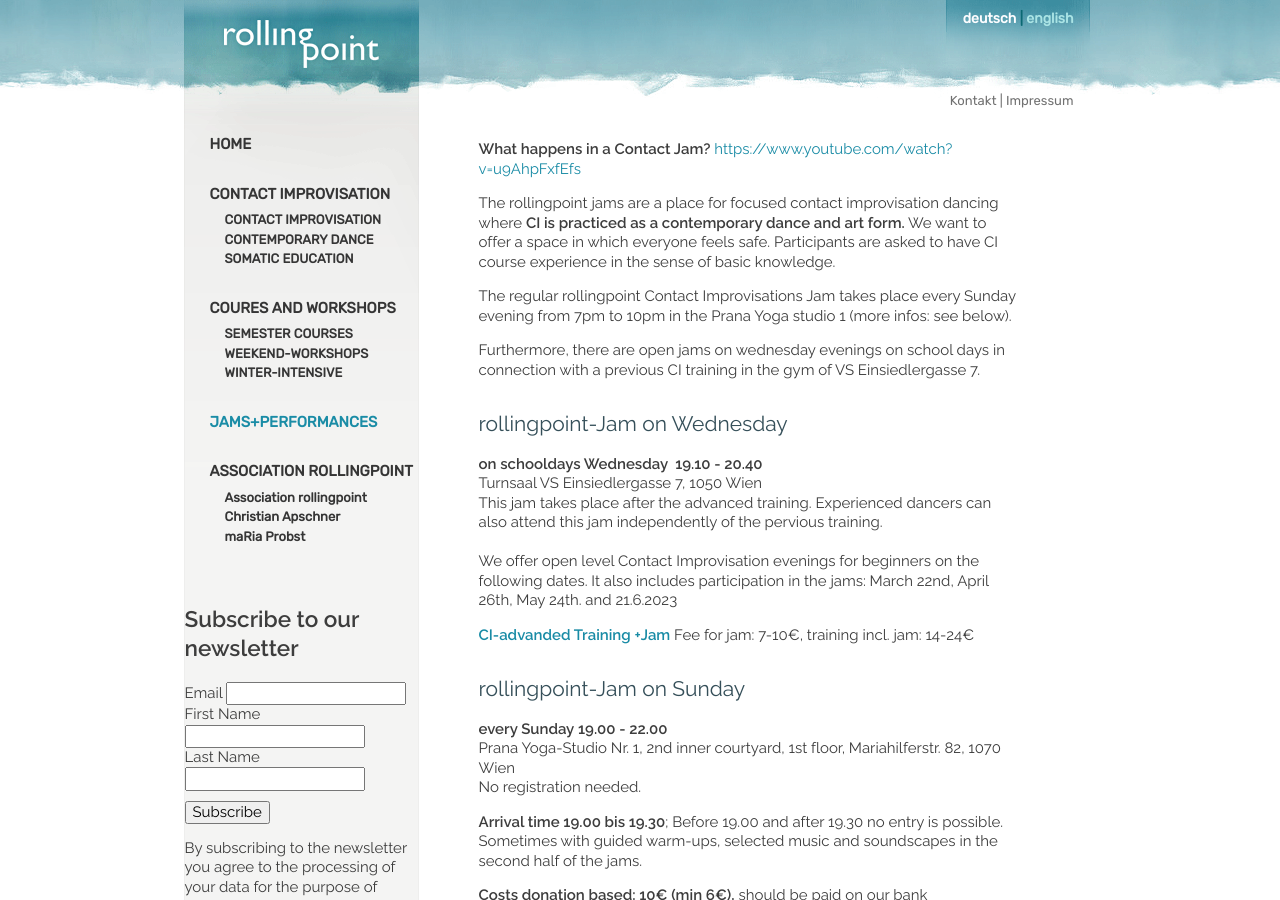
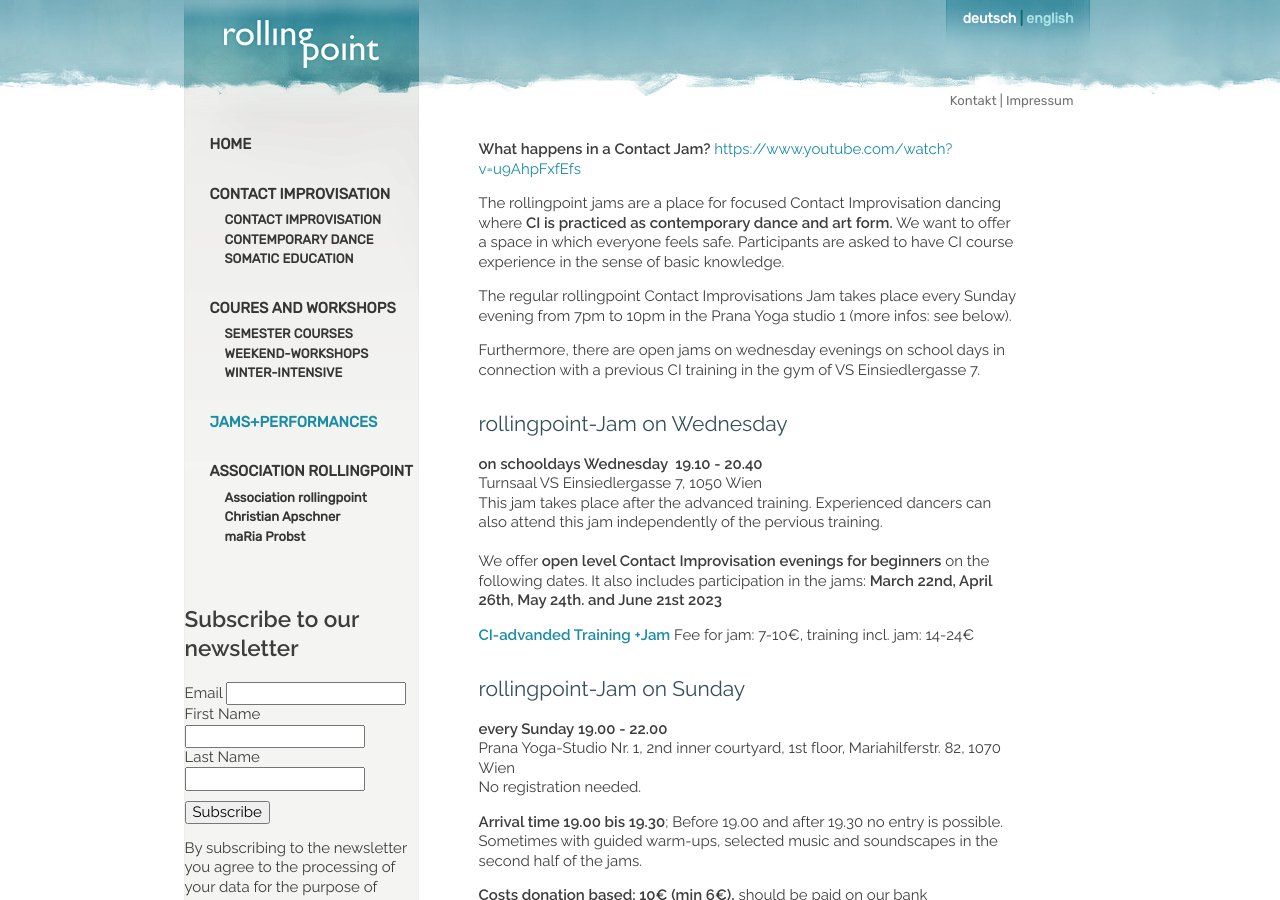
Before and after one commit to manulari/rollingpointat, a Jekyll site: the page built from _pages_en/en-jams.md, in a window 1280 px wide and 900 px high. Built offline with Jekyll 4.4.1, drawn with Linux system fonts in a browser that asks for light colours; comment, search, counter and statistics services are not loaded.

Commit message:
Update page (en) “en-jams”

```diff
--- a/_pages_en/en-jams.md
+++ b/_pages_en/en-jams.md
@@ -5,7 +5,7 @@ language: en
 ---
 **What happens in a Contact Jam?** <https://www.youtube.com/watch?v=u9AhpFxfEfs>
 
-The rollingpoint jams are a place for focused contact improvisation dancing where **CI is practiced as a contemporary dance and art form.** We want to offer a space in which everyone feels safe. Participants are asked to have CI course experience in the sense of basic knowledge.
+The rollingpoint jams are a place for focused Contact Improvisation dancing where **CI is practiced as contemporary dance and art form.** We want to offer a space in which everyone feels safe. Participants are asked to have CI course experience in the sense of basic knowledge.
 
 The regular rollingpoint Contact Improvisations Jam takes place every Sunday evening from 7pm to 10pm in the Prana Yoga studio 1 (more infos: see below).
 
@@ -17,8 +17,7 @@ Furthermore, there are open jams on wednesday evenings on school days in connect
 Turnsaal VS Einsiedlergasse 7, 1050 Wien\
 This jam takes place after the advanced training. Experienced dancers can also attend this jam independently of the pervious training.\
 \
-We offer open level Contact Improvisation evenings for beginners on the following dates. It also includes participation in the jams: March 22nd, April 26th, May 24th. and 21.6.2023
-
+We offer **open level Contact Improvisation evenings for beginners** on the following dates. It also includes participation in the jams: **March 22nd, April 26th, May 24th. and June 21st 2023**
 
 **[CI-advanded Training +Jam](dojo)**
 Fee for jam: 7-10€, training incl. jam: 14-24€
```
